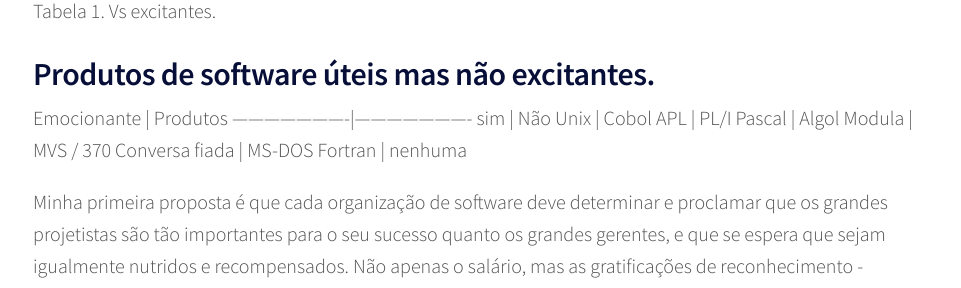
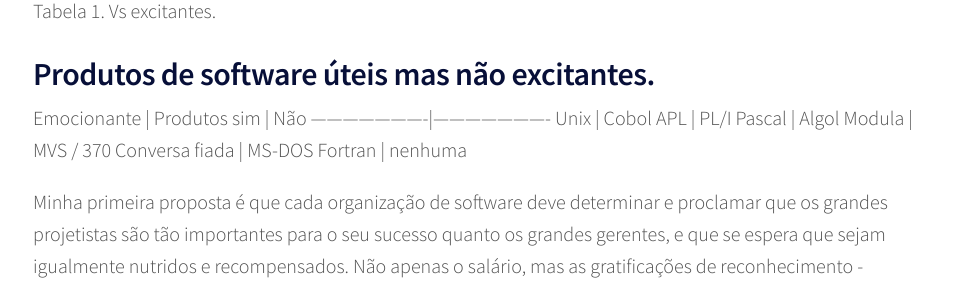
Before and after one commit to emilianocarvalho/emilianocarvalho.github.io, a Jekyll site: the page built from _posts/2018-06-04-nenhuma-bala-de-prata.md, in a window 1280 px wide and 900 px high, scrolled down 19783 px. Shown: the part 155-443 px from the top of the window, without its empty margins (157-1118 px from the left). Built offline with Jekyll 4.4.1, drawn with Linux system fonts in a browser that asks for light colours; comment, search, counter and statistics services are not loaded.

```diff
--- a/_posts/2018-06-04-nenhuma-bala-de-prata.md
+++ b/_posts/2018-06-04-nenhuma-bala-de-prata.md
@@ -275,8 +275,8 @@ Tabela 1. Vs excitantes.
 Produtos de software úteis mas não excitantes.
 ---------------------------------------------
 Emocionante           | Produtos
+sim                   | Não
 ----------------------|----------------------
-sim                   | Não
 Unix                  | Cobol
 APL                   | PL/I
 Pascal                | Algol
```
